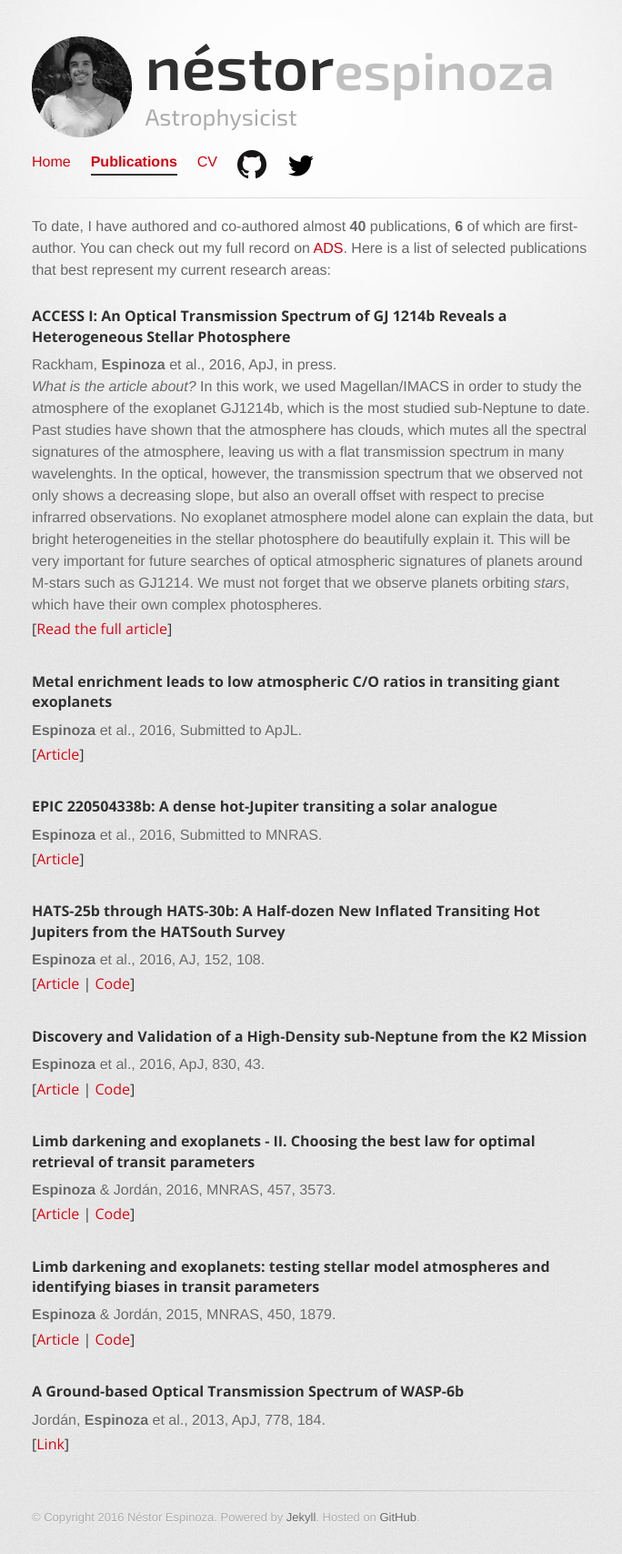
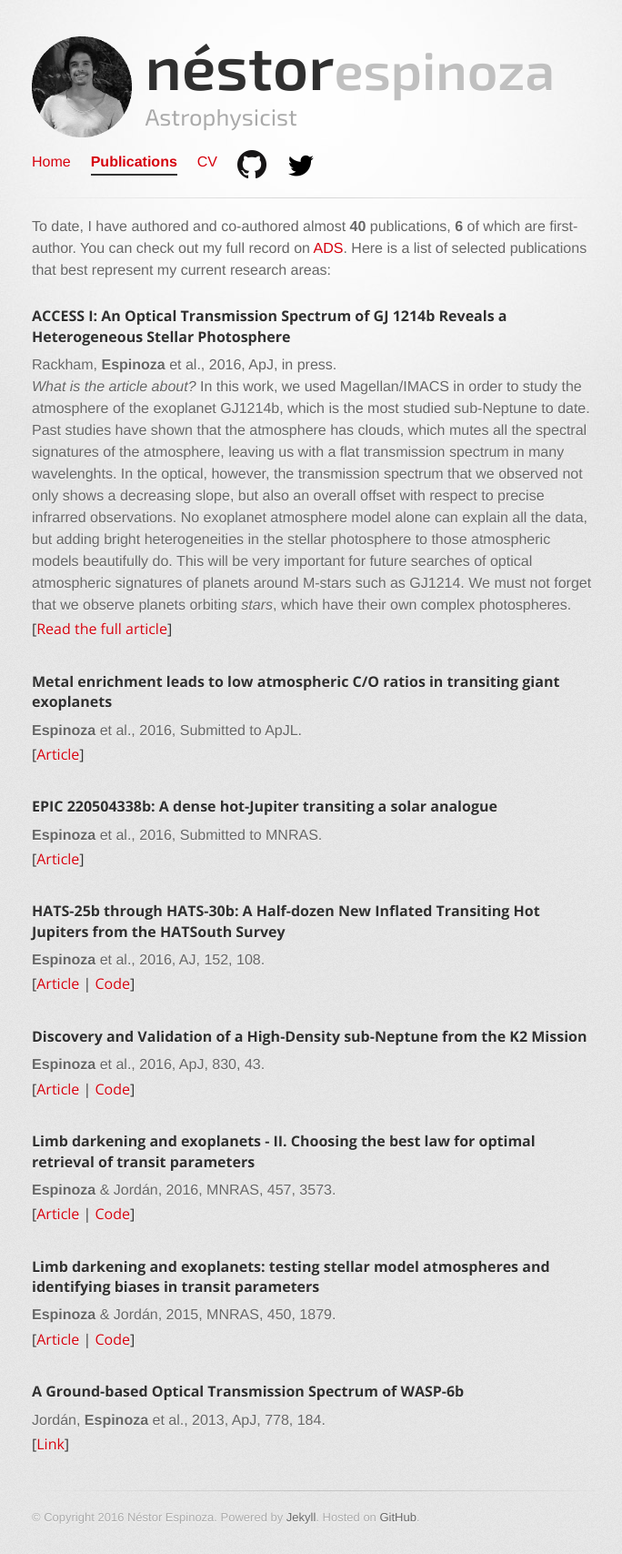
Before and after one commit to cphyc/cphyc.github.io, a Jekyll site: the page built from publications/index.html, in a window 1280 px wide. Shown: the whole page at 91% size, without its empty margins (295-979 px from the left). Built offline with Jekyll 4.4.1, drawn with Linux system fonts in a browser that asks for light colours.

Commit message:
Testing explainations of the articles...

```diff
--- a/publications/index.html
+++ b/publications/index.html
@@ -13,14 +13,14 @@ Here is a list of selected publications that best represent my current research
   <div class="job">
     <h4><b>ACCESS I: An Optical Transmission Spectrum of GJ 1214b Reveals a Heterogeneous Stellar Photosphere</b></h4>
     Rackham, <b>Espinoza</b> et al., 2016, ApJ, in press.<br>
-    <i>What is the article about?</i> In this work, we used Magellan/IMACS in order to study the atmosphere of the
+    <font size="3"><i>What is the article about?</i> In this work, we used Magellan/IMACS in order to study the atmosphere of the
        exoplanet GJ1214b, which is the most studied sub-Neptune to date. Past studies have shown that the atmosphere
        has clouds, which mutes all the spectral signatures of the atmosphere, leaving us with a flat transmission
        spectrum in many wavelenghts. In the optical, however, the transmission spectrum that we observed not only shows
        a decreasing slope, but also an overall offset with respect to precise infrarred observations. No exoplanet atmosphere
-       model alone can explain the data, but bright heterogeneities in the stellar photosphere do beautifully explain it.
-       This will be very important for future searches of optical atmospheric signatures of planets around M-stars such as
-       GJ1214. We must not forget that we observe planets orbiting <i>stars</i>, which have their own complex photospheres.
+       model alone can explain all the data, but adding bright heterogeneities in the stellar photosphere to those atmospheric models
+       beautifully do. This will be very important for future searches of optical atmospheric signatures of planets around M-stars such as
+       GJ1214. We must not forget that we observe planets orbiting <i>stars</i>, which have their own complex photospheres.</font>
     <h5>[<a href="https://arxiv.org/abs/1612.00228" target="_blank">Read the full article</a>]</h5>
   </div>
   <br>
```
